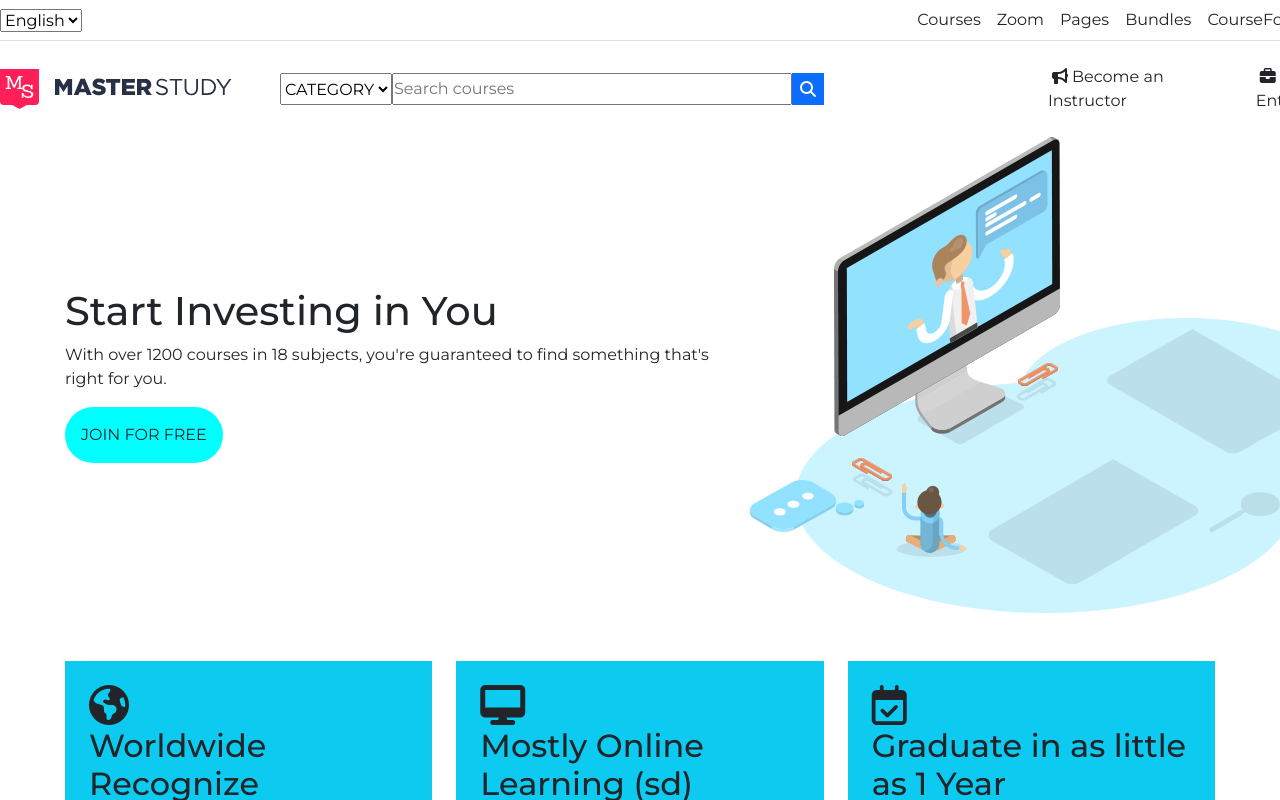
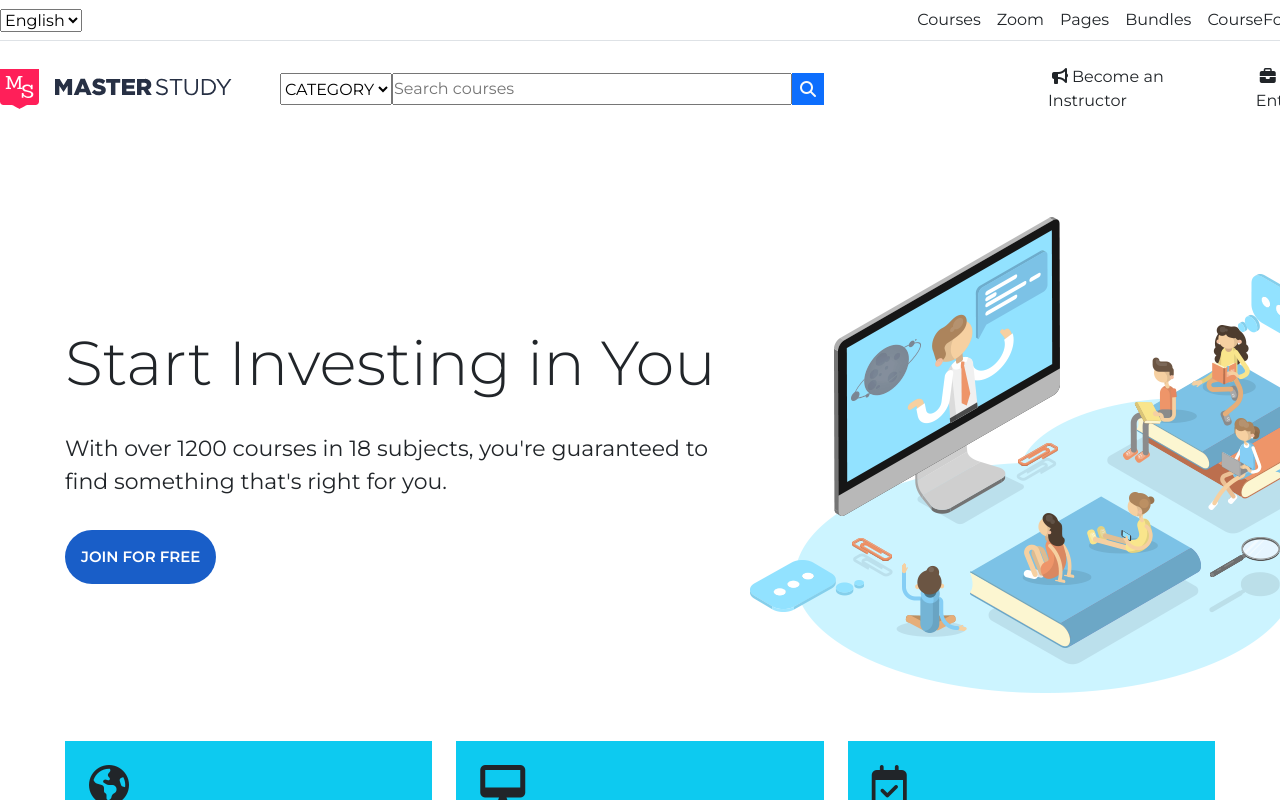
Before and after one commit to LauraMargherita25/proj-html-vuejs, a Vue app: page / in a window 1280 px wide. Shown: the top 800 px of the page. Built offline with nearby package versions, Linux system fonts and the light colour scheme.

Commit message:
Refactoring cta

```diff
--- a/src/assets/styles/partials/general.scss
+++ b/src/assets/styles/partials/_general.scss
@@ -14,8 +14,11 @@
 
     display: inline-block;
 
-    background-color: aqua;
+    background-color: #195ec8;
 
+    font-size: 15px;
+    font-weight: 600;
+    color: white;
     text-transform: uppercase;
 
     cursor: pointer;
--- a/src/assets/styles/partials/reset.scss
+++ b/src/assets/styles/partials/_reset.scss
@@ -2,6 +2,11 @@
     padding: 0;
     margin: 0;
     box-sizing: border-box;
+}
+
+h1{
+    font-size: 62px;
+    font-weight: 300;
 }
 
 a{
--- /dev/null
+++ b/src/assets/styles/partials/_variables.scss
@@ -0,0 +1 @@
+$blue: #195ec8;
--- a/src/assets/styles/style.scss
+++ b/src/assets/styles/style.scss
@@ -1,3 +1,4 @@
 @import url('https://fonts.googleapis.com/css2?family=Montserrat:wght@100;200;300;400;500;600;700&display=swap');
+@import "./partials/variables";
 @import "./partials/reset";
 @import "./partials/general";
--- a/src/components/CtaFile.vue
+++ b/src/components/CtaFile.vue
@@ -1,6 +1,6 @@
 <template>
+
     <!-- section cta -->
-    <div class="cta">
     <div class="wrapper_s">
         <div class="row">
             <div class="col-7 d-flex align-items-center">
@@ -14,14 +14,19 @@
                 </div>
             </div>
 
-                <div class="col-3">
-                    <div class="img-wrapper">
+            <div class="col-5">
+                <div class="img_wrapper">
                     <img src="../assets/images/base.png" alt="" />
+                    <img src="../assets/images/book1.png" alt="" class="position-absolute book1"/>
+                    <img src="../assets/images/book2.png" alt="" class="position-absolute book2"/>
+                    <img src="../assets/images/bubblespeech.png" alt="" class="position-absolute bubblespeech"/>
+                    <img src="../assets/images/moon4.png" alt="" class="position-absolute moon"/>
+                    <img src="../assets/images/magnifier.png" alt="" class="position-absolute magnifier"/>
                 </div>
             </div>
         </div>
     </div>
-    </div>
+
 </template>
 
 <script>
@@ -31,8 +36,37 @@ export default {
 </script>
 
 <style lang="scss" scoped>
+
+    .txt_wrapper{
+        h1{
+            margin-bottom: 2rem;
+        }
+        p{
+            font-size: 22px;
+            margin-bottom: 2rem;
+        }
+    }
     .img_wrapper {
-        height: 800px;
-        width: 800px;
+        position: relative;
+        .book1{
+            top: 108px;
+            left: 373px;
+        }
+        .book2{
+            top: 275px;
+            left: 220px;
+        }
+        .bubblespeech{
+            top: 57px;
+            left: 488px;
+        }
+        .moon{
+            top: 122px;
+            left: 101px;
+        }
+        .magnifier{
+            top: 320px;
+            left: 460px;
+        }
     }
 </style>
--- a/src/components/HeaderFile.vue
+++ b/src/components/HeaderFile.vue
@@ -63,6 +63,10 @@ export default {
 
 <style lang="scss" scoped>
 
+header{
+    margin-bottom: 5rem
+}
+
 .search_section{
     width: 50%;
     input{
```
Also changed, not shown: src/assets/images/moon.png (deleted), src/assets/images/moon4.png (added). Lines whose indentation alone changed are shown as unchanged.
